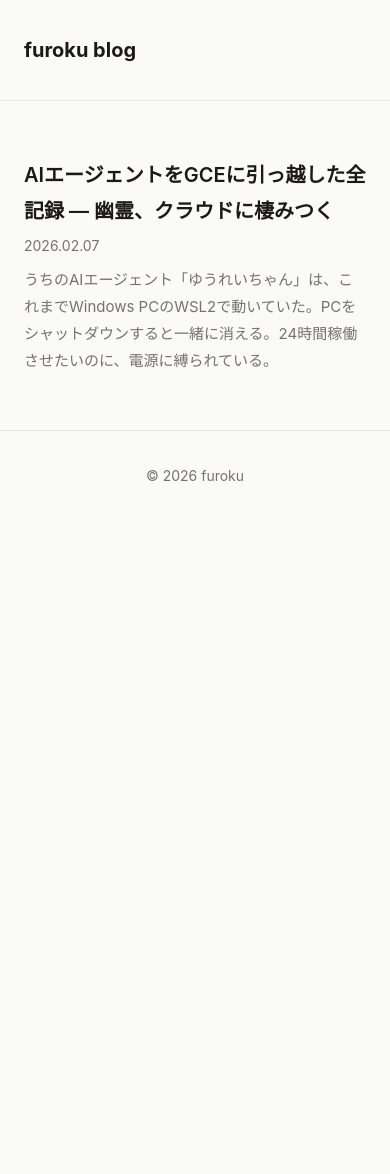
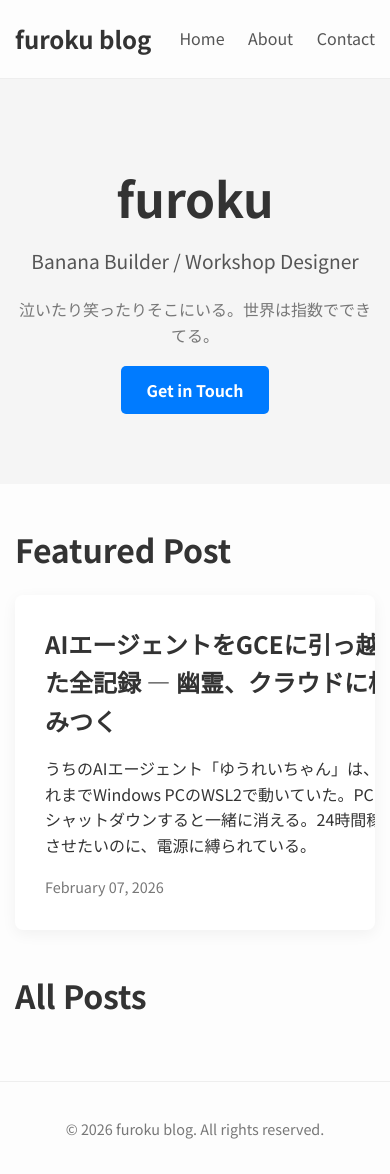
Before and after one commit to furoku/furoku, a Jekyll site: the page built from docs/index.html, in a window 390 px wide. Built offline with Jekyll 4.4.1, drawn with Linux system fonts in a browser that asks for light colours; before the commit the page ends 900 px from its top, so only the background shows below that; grey boxes are pictures that could not be loaded.

Commit message:
feat: Rebuild Jekyll theme based on Atega design

```diff
--- a/docs/_layouts/default.html
+++ b/docs/_layouts/default.html
@@ -1,29 +1,53 @@
 <!DOCTYPE html>
 <html lang="ja">
 <head>
-  <meta charset="utf-8">
-  <meta name="viewport" content="width=device-width, initial-scale=1">
-  <title>{% if page.title %}{{ page.title }} | {% endif %}{{ site.title }}</title>
-  <meta name="description" content="{{ page.description | default: site.description }}">
+    <meta charset="UTF-8">
+    <meta name="viewport" content="width=device-width, initial-scale=1.0">
+    <title>{{ page.title | default: site.title }}</title>
+    <link rel="stylesheet" href="{{ '/assets/css/style.css' | relative_url }}">
+    <link rel="preconnect" href="https://fonts.googleapis.com">
+    <link rel="preconnect" href="https://fonts.gstatic.com" crossorigin>
+    <link href="https://fonts.googleapis.com/css2?family=Noto+Sans+JP:wght@400;700&display=swap" rel="stylesheet">
+
+    <!-- OGP / Twitter Card -->
     <meta property="og:title" content="{{ page.title | default: site.title }}">
-  <meta property="og:description" content="{{ page.description | default: site.description }}">
-  {% if page.image %}<meta property="og:image" content="{{ site.url }}{{ page.image }}">{% endif %}
-  <meta property="og:type" content="{% if page.layout == 'post' %}article{% else %}website{% endif %}">
+    <meta property="og:description" content="{{ page.excerpt | default: site.description | strip_html | normalize_whitespace | truncate: 160 }}">
+    <meta property="og:site_name" content="{{ site.title }}">
+    <meta property="og:url" content="{{ page.url | absolute_url }}">
+    <meta property="og:type" content="{{ page.layout == 'post' ? 'article' : 'website' }}">
+    {% if page.image %}
+    <meta property="og:image" content="{{ page.image | absolute_url }}">
+    {% else %}
+    <meta property="og:image" content="{{ '/assets/images/ogp-default.png' | absolute_url }}">
+    {% endif %}
     <meta name="twitter:card" content="summary_large_image">
-  <link rel="stylesheet" href="{{ site.baseurl }}/assets/css/style.css">
+    <meta name="twitter:title" content="{{ page.title | default: site.title }}">
+    <meta name="twitter:description" content="{{ page.excerpt | default: site.description | strip_html | normalize_whitespace | truncate: 160 }}">
+    {% if page.image %}
+    <meta name="twitter:image" content="{{ page.image | absolute_url }}">
+    {% else %}
+    <meta name="twitter:image" content="{{ '/assets/images/ogp-default.png' | absolute_url }}">
+    {% endif %}
 </head>
 <body>
     <header class="site-header">
         <div class="container">
-      <a href="{{ site.baseurl }}/" class="site-title">{{ site.title }}</a>
+            <a href="{{ '/' | relative_url }}" class="site-title">{{ site.title }}</a>
+            <nav class="site-nav">
+                <a href="{{ '/' | relative_url }}">Home</a>
+                <a href="#">About</a>
+                <a href="#">Contact</a>
+            </nav>
         </div>
     </header>
-  <main class="container">
+
+    <main class="site-main">
         {{ content }}
     </main>
+
     <footer class="site-footer">
         <div class="container">
-      <p>&copy; {{ 'now' | date: '%Y' }} furoku</p>
+            <p>&copy; {{ 'now' | date: "%Y" }} {{ site.title }}. All rights reserved.</p>
         </div>
     </footer>
 </body>
--- /dev/null
+++ b/docs/_layouts/home.html
@@ -0,0 +1,43 @@
+---
+layout: default
+---
+
+<div class="hero-section">
+    <div class="container">
+        <h1>furoku</h1>
+        <p class="subtitle">Banana Builder / Workshop Designer</p>
+        <p class="motto">泣いたり笑ったりそこにいる。世界は指数でできてる。</p>
+        <a href="#" class="cta-button">Get in Touch</a>
+    </div>
+</div>
+
+<div class="container">
+    {% assign featured_post = site.posts.first %}
+    <section class="featured-post">
+        <h2>Featured Post</h2>
+        <a href="{{ featured_post.url | relative_url }}" class="post-card-large">
+            <div class="post-card-image" style="background-image: url('{{ featured_post.image | relative_url }}');"></div>
+            <div class="post-card-content">
+                <h3 class="post-card-title">{{ featured_post.title }}</h3>
+                <p>{{ featured_post.excerpt | strip_html | normalize_whitespace | truncate: 150 }}</p>
+                <span class="post-card-date">{{ featured_post.date | date: "%B %d, %Y" }}</span>
+            </div>
+        </a>
+    </section>
+
+    <section class="post-list">
+        <h2>All Posts</h2>
+        <div class="post-grid">
+            {% for post in site.posts offset: 1 %}
+            <a href="{{ post.url | relative_url }}" class="post-card">
+                <div class="post-card-image" style="background-image: url('{{ post.image | relative_url }}');"></div>
+                <div class="post-card-content">
+                    <h3 class="post-card-title">{{ post.title }}</h3>
+                    <p>{{ post.excerpt | strip_html | normalize_whitespace | truncate: 80 }}</p>
+                    <span class="post-card-date">{{ post.date | date: "%B %d, %Y" }}</span>
+                </div>
+            </a>
+            {% endfor %}
+        </div>
+    </section>
+</div>
--- a/docs/assets/css/style.css
+++ b/docs/assets/css/style.css
@@ -1,122 +1,273 @@
-/* Reset & Base */
-*, *::before, *::after { box-sizing: border-box; margin: 0; padding: 0; }
-
-:root {
-  --bg: #fafaf9;
-  --text: #1c1917;
-  --text-muted: #78716c;
-  --accent: #2563eb;
-  --accent-light: #dbeafe;
-  --border: #e7e5e4;
-  --code-bg: #f5f5f4;
-  --max-width: 720px;
+/* General */
+body {
+    font-family: 'Noto Sans JP', sans-serif;
+    margin: 0;
+    color: #333;
+    background-color: #fdfdfd;
+    line-height: 1.6;
 }
 
-body {
-  font-family: -apple-system, BlinkMacSystemFont, "Segoe UI", "Noto Sans JP", sans-serif;
-  background: var(--bg);
-  color: var(--text);
-  line-height: 1.8;
-  font-size: 16px;
+a {
+    color: #007bff;
+    text-decoration: none;
+}
+
+a:hover {
+    text-decoration: underline;
 }
 
 .container {
-  max-width: var(--max-width);
+    max-width: 960px;
     margin: 0 auto;
-  padding: 0 1.5rem;
+    padding: 0 15px;
+}
+
+img {
+    max-width: 100%;
+    height: auto;
 }
 
 /* Header */
 .site-header {
-  padding: 2rem 0;
-  border-bottom: 1px solid var(--border);
+    padding: 20px 0;
+    border-bottom: 1px solid #eee;
 }
+
+.site-header .container {
+    display: flex;
+    justify-content: space-between;
+    align-items: center;
+}
+
 .site-title {
-  font-size: 1.25rem;
-  font-weight: 700;
-  color: var(--text);
+    font-size: 1.5em;
+    font-weight: bold;
+    color: #333;
+}
+
+.site-nav a {
+    margin-left: 20px;
+    color: #555;
+}
+
+/* Hero Section */
+.hero-section {
+    padding: 80px 0;
+    background-color: #f5f5f5;
+    text-align: center;
+}
+
+.hero-section h1 {
+    font-size: 3em;
+    margin: 0 0 10px;
+}
+
+.hero-section .subtitle {
+    font-size: 1.2em;
+    color: #555;
+    margin: 0 0 20px;
+}
+
+.hero-section .motto {
+    font-size: 1em;
+    color: #777;
+    margin-bottom: 30px;
+}
+
+.cta-button {
+    background-color: #007bff;
+    color: #fff;
+    padding: 12px 25px;
+    border-radius: 5px;
+    font-weight: bold;
+}
+.cta-button:hover {
+    background-color: #0056b3;
     text-decoration: none;
 }
 
-/* Post List (index) */
-.post-list { list-style: none; padding: 2rem 0; }
-.post-list li { padding: 1.5rem 0; border-bottom: 1px solid var(--border); }
-.post-list li:last-child { border-bottom: none; }
-.post-list a { text-decoration: none; color: var(--text); }
-.post-list a:hover { color: var(--accent); }
-.post-list .post-list-title { font-size: 1.25rem; font-weight: 600; }
-.post-list .post-list-meta { font-size: 0.875rem; color: var(--text-muted); margin-top: 0.25rem; }
-.post-list .post-list-excerpt { margin-top: 0.5rem; color: var(--text-muted); }
+/* Post Cards */
+.featured-post, .post-list {
+    margin: 40px 0;
+}
 
-/* Post */
-.post { padding: 2rem 0 4rem; }
-.post-hero { margin: 0 -1.5rem 2rem; }
-.post-hero img { width: 100%; height: auto; display: block; }
-.post-title { font-size: 2rem; font-weight: 800; line-height: 1.3; }
-.post-meta { font-size: 0.875rem; color: var(--text-muted); margin-top: 0.5rem; margin-bottom: 2rem; }
-.tag { background: var(--accent-light); color: var(--accent); padding: 0.125rem 0.5rem; border-radius: 9999px; font-size: 0.75rem; margin-left: 0.25rem; }
+h2 {
+    font-size: 2em;
+    margin-bottom: 20px;
+}
 
-/* Post Content */
-.post-content h2 { font-size: 1.5rem; font-weight: 700; margin: 2.5rem 0 1rem; padding-bottom: 0.5rem; border-bottom: 2px solid var(--border); }
-.post-content h3 { font-size: 1.25rem; font-weight: 600; margin: 2rem 0 0.75rem; }
-.post-content p { margin-bottom: 1.25rem; }
-.post-content ul, .post-content ol { margin-bottom: 1.25rem; padding-left: 1.5rem; }
-.post-content li { margin-bottom: 0.375rem; }
-.post-content img { max-width: 100%; height: auto; border-radius: 8px; margin: 1.5rem 0; }
-.post-content blockquote {
-  border-left: 3px solid var(--accent);
-  padding: 0.75rem 1rem;
-  margin: 1.5rem 0;
-  background: var(--accent-light);
-  border-radius: 0 8px 8px 0;
+.post-card-large {
+    display: flex;
+    background: #fff;
+    border-radius: 8px;
+    overflow: hidden;
+    box-shadow: 0 4px 15px rgba(0,0,0,0.05);
+    color: #333;
+    transition: transform 0.2s;
 }
-.post-content code {
-  background: var(--code-bg);
-  padding: 0.125rem 0.375rem;
-  border-radius: 4px;
+
+.post-card-large:hover {
+    transform: translateY(-5px);
+    text-decoration: none;
+}
+
+.post-card-large .post-card-image {
+    width: 50%;
+    background-size: cover;
+    background-position: center;
+}
+
+.post-card-large .post-card-content {
+    width: 50%;
+    padding: 30px;
+}
+
+.post-card-title {
+    margin: 0 0 10px;
+    font-size: 1.5em;
+}
+
+.post-card-date {
+    color: #777;
     font-size: 0.9em;
 }
-.post-content pre {
-  background: #1e1e1e;
-  color: #d4d4d4;
-  padding: 1.25rem;
-  border-radius: 8px;
-  overflow-x: auto;
-  margin: 1.5rem 0;
-  line-height: 1.5;
-}
-.post-content pre code {
-  background: none;
-  padding: 0;
-  color: inherit;
+
+.post-grid {
+    display: grid;
+    grid-template-columns: repeat(3, 1fr);
+    gap: 20px;
 }
 
-/* Table */
-.post-content table {
-  width: 100%;
-  border-collapse: collapse;
-  margin: 1.5rem 0;
-  font-size: 0.9rem;
+.post-card {
+    background: #fff;
+    border-radius: 8px;
+    overflow: hidden;
+    box-shadow: 0 4px 15px rgba(0,0,0,0.05);
+    color: #333;
+    display: flex;
+    flex-direction: column;
+    transition: transform 0.2s;
 }
-.post-content th, .post-content td {
-  padding: 0.625rem 0.75rem;
-  border: 1px solid var(--border);
-  text-align: left;
+.post-card:hover {
+    transform: translateY(-5px);
+    text-decoration: none;
 }
-.post-content th { background: var(--code-bg); font-weight: 600; }
+
+.post-card .post-card-image {
+    height: 180px;
+    background-size: cover;
+    background-position: center;
+}
+
+.post-card .post-card-content {
+    padding: 20px;
+    flex-grow: 1;
+    display: flex;
+    flex-direction: column;
+}
+
+.post-card .post-card-content h3 {
+    flex-grow: 1;
+}
+
+/* Post Page */
+.post-header {
+    height: 50vh;
+    display: flex;
+    align-items: center;
+    justify-content: center;
+    text-align: center;
+    color: #fff;
+    background-size: cover;
+    background-position: center;
+    position: relative;
+}
+
+.post-header::before {
+    content: '';
+    position: absolute;
+    top: 0;
+    left: 0;
+    right: 0;
+    bottom: 0;
+    background: rgba(0,0,0,0.5);
+}
+
+.post-header .container {
+    position: relative;
+    z-index: 1;
+}
+
+.post-title {
+    font-size: 3em;
+    margin: 0;
+}
+
+.post-meta {
+    font-size: 1em;
+    opacity: 0.8;
+}
+
+.post-content {
+    padding: 40px 0;
+    font-size: 1.1em;
+}
+
+.post-content h2, .post-content h3 {
+    margin-top: 2em;
+}
+
+.post-content img {
+    margin: 20px 0;
+    border-radius: 5px;
+}
+
+/* Post Navigation */
+.post-navigation {
+    padding: 20px 0;
+    border-top: 1px solid #eee;
+}
+
+.post-navigation .container {
+    display: flex;
+    justify-content: space-between;
+}
+
+.post-navigation a {
+    width: 48%;
+}
+
+.post-navigation .next {
+    text-align: right;
+}
 
 /* Footer */
 .site-footer {
-  padding: 2rem 0;
-  border-top: 1px solid var(--border);
+    padding: 20px 0;
+    border-top: 1px solid #eee;
     text-align: center;
-  font-size: 0.875rem;
-  color: var(--text-muted);
+    color: #777;
+    font-size: 0.9em;
 }
 
 /* Responsive */
-@media (max-width: 640px) {
-  .post-title { font-size: 1.5rem; }
-  .post-content h2 { font-size: 1.25rem; }
-  body { font-size: 15px; }
+@media (max-width: 768px) {
+    .post-grid {
+        grid-template-columns: repeat(2, 1fr);
     }
+
+    .post-card-large {
+        flex-direction: column;
+    }
+
+    .post-card-large .post-card-image,
+    .post-card-large .post-card-content {
+        width: 100%;
+    }
+}
+
+@media (max-width: 480px) {
+    .post-grid {
+        grid-template-columns: 1fr;
+    }
+}
--- a/docs/index.html
+++ b/docs/index.html
@@ -1,16 +1,4 @@
 ---
-layout: default
+layout: home
 title: Home
 ---
-<ul class="post-list">
-  {% for post in site.posts %}
-  <li>
-    <a href="{{ post.url | relative_url }}">
-      <div class="post-list-title">{{ post.title }}</div>
-
-      <div class="post-list-meta">{{ post.date | date: "%Y.%m.%d" }}</div>
-      {% if post.excerpt %}<div class="post-list-excerpt">{{ post.excerpt | strip_html | truncatewords: 40 }}</div>{% endif %}
-    </a>
-  </li>
-  {% endfor %}
-</ul>
```
Also changed, not shown: docs/_layouts/post.html (+24 -13 lines). Lines whose indentation alone changed are shown as unchanged.
